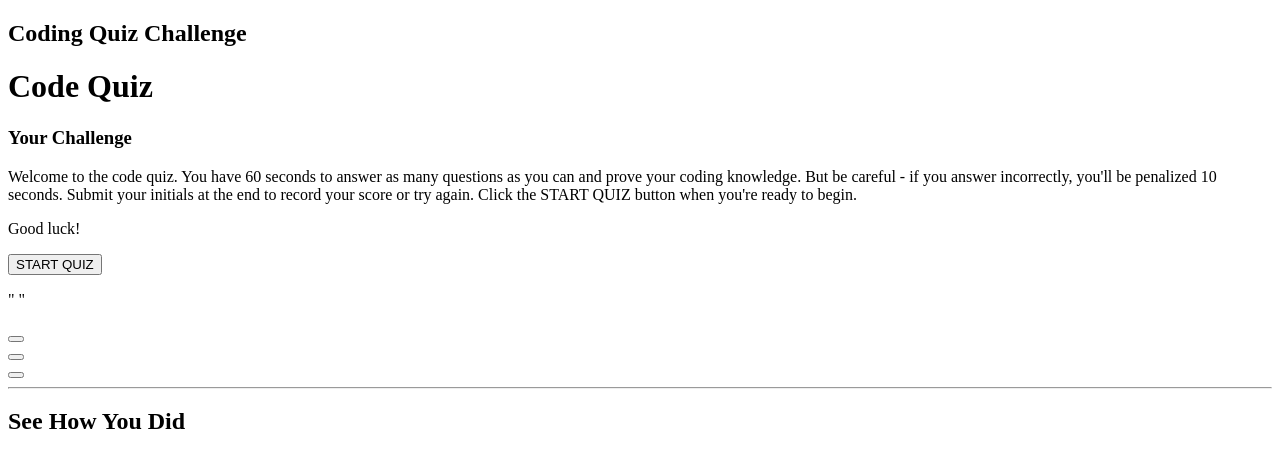
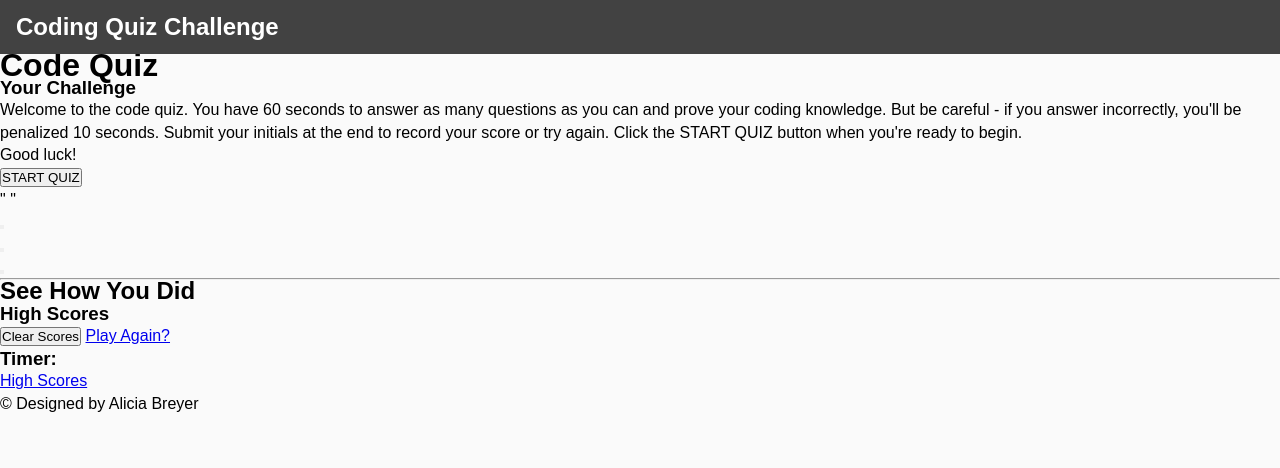
Before and after one commit to breyera/code-quiz, a plain HTML site: page index.html in a window 1280 px wide. Drawn offline with Linux system fonts and the light colour scheme.

Commit message:
finished initial html and styled nav

```diff
--- a/assets/styles/styles.css
+++ b/assets/styles/styles.css
@@ -0,0 +1,26 @@
+* {
+    margin: 0;
+    padding: 0;
+    box-sizing: border-box;
+}
+
+body {
+    height: 100%;
+    font: normal 16px Arial, Helvetica, sans-serif;
+    background-color: #fafafa;
+    line-height: 1.4em;
+  }
+
+  /* style nav  */
+  .nav {
+      position: relative;
+      display: flex;
+      flex-wrap: wrap;
+      align-items: center;
+      justify-content: space-between;
+      padding: 1rem 1rem;
+      background-color: #424242;
+      color: #FFF;
+  }
+
+  /* style quiz container and card */
--- a/index.html
+++ b/index.html
@@ -43,25 +43,37 @@
             </div>
 
             <!-- results page -->
-            <div class="results">
+            <div class="results"> <!-- show their score --> <!-- input initials -->
                 <h2>See How You Did</h2>
-                <form method="POST">
-                    <!-- show their score -->
-
-                    <!-- input initials -->
-
-                    <!-- show other scores, clear, or play again -->
+                <form method="POST" class="score-results" id="score-results">
+                    <h3>High Scores</h3>
                 </form>
+                <ul class="score-list"></ul> <!-- show other scores, clear, or play again -->
+                <button class="btn btn-info clearScore">Clear Scores</button>
+                <a href="index.html" class="btn play-again">Play Again?</a>
             </div>
 
             <!-- box footer with timer and option to view high scores -->
-            <div class="box-footer"></div>
+            <section class="box-footer">
+                <div class="row">
+                    <div class="col">
+                        <h3><span class="timer">Timer: </span><span class="showTime"></span></h3>
+                    </div>
+                    <div class="col">
+                        <a href="#score-results" class="score-link btn btn-results view">High Scores</a>
+                    </div>
+                </div>
+            </section>
         </section>
     </div>
 
 
     <script src="./assets/js/script.js"></script>
 
-    <footer></footer>
+    <footer>
+        <div>
+            &copy; Designed by Alicia Breyer
+        </div>
+    </footer>
 </body>
 </html>
```
